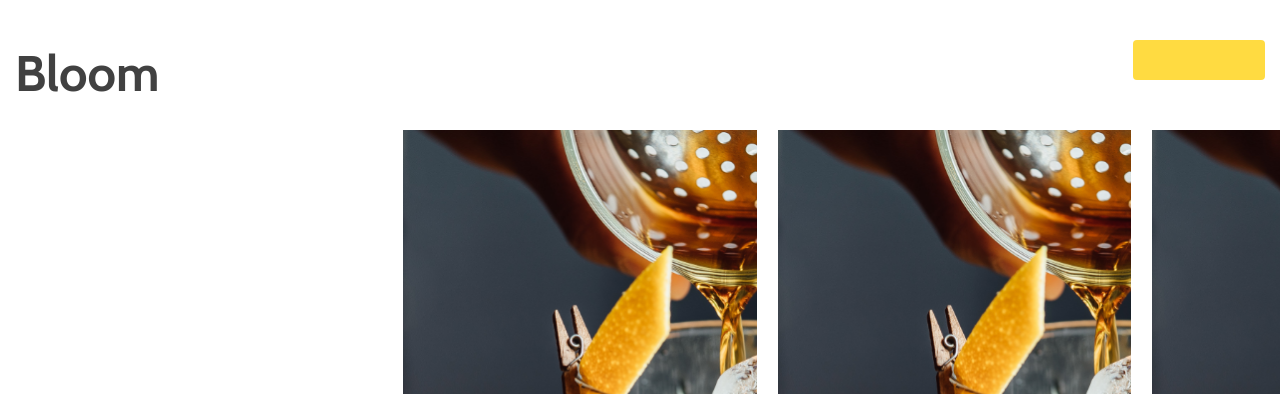
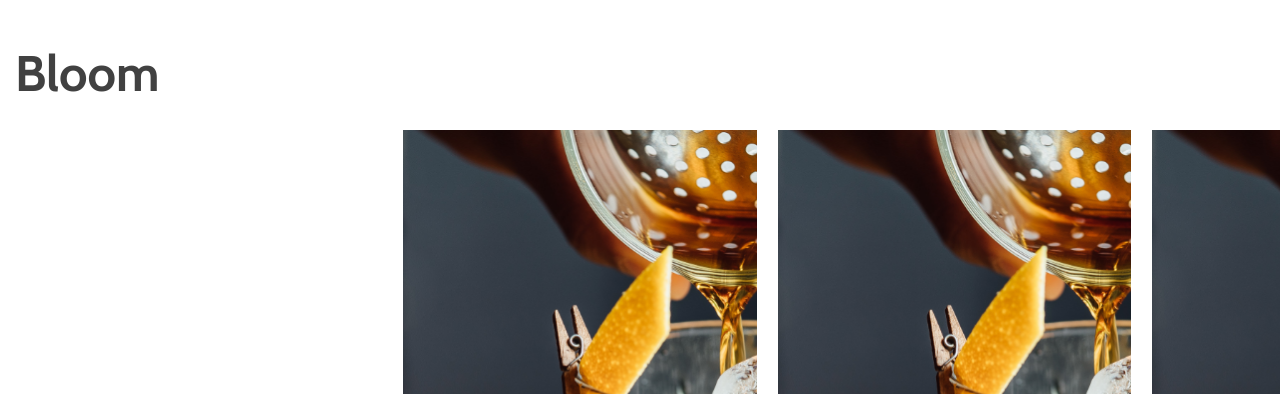
Before and after one commit to Htsubasa/bloom-front, a plain HTML site: page index.html in a window 1280 px wide. Shown: the top 394 px of the page. Drawn offline with nearby package versions, Linux system fonts and the light colour scheme; a web font is replaced by a local one.

Commit message:
Update front-page.css

```diff
--- a/scss/front-page.css
+++ b/scss/front-page.css
@@ -506,7 +506,6 @@ html body header #header-inner .header-nav ul .nav-btn {
 
 html body header #header-inner .header-nav ul .nav-btn a {
   width: 100%;
-  background-color: #FFDB41;
   padding: 20px 66px;
   display: block;
   border-radius: 4px;
```
